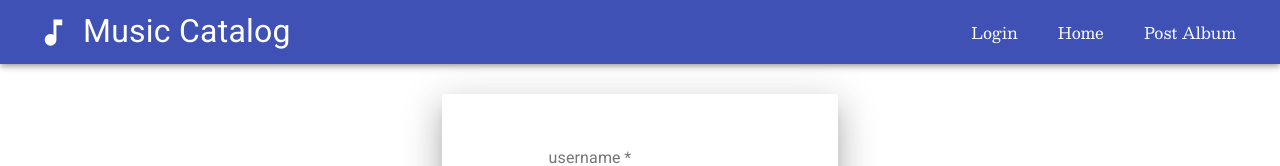
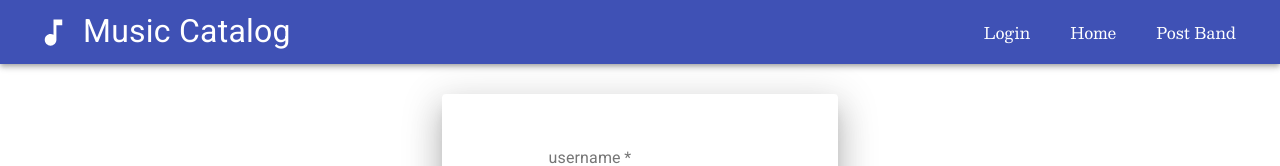
Before and after one commit to JamesMessina/my-music-library-app, a React (Create React App) app: page / in a window 1280 px wide. Shown: the top 166 px of the page. Built offline with nearby package versions, Linux system fonts and the light colour scheme; no server answers; a web font is replaced by a local one.

Commit message:
updated reouter file

```diff
--- a/src/components/Navigation.js
+++ b/src/components/Navigation.js
@@ -23,7 +23,7 @@ const Navigation = () => {
                         <Link to="/dashboard">Home</Link>
                     </li>
                     <li className="nav-list-item">
-                        <Link to="/import">Post Album</Link>
+                        <Link to="/import">Post Band</Link>
                     </li>
                 </ul>
             </Toolbar>
```
